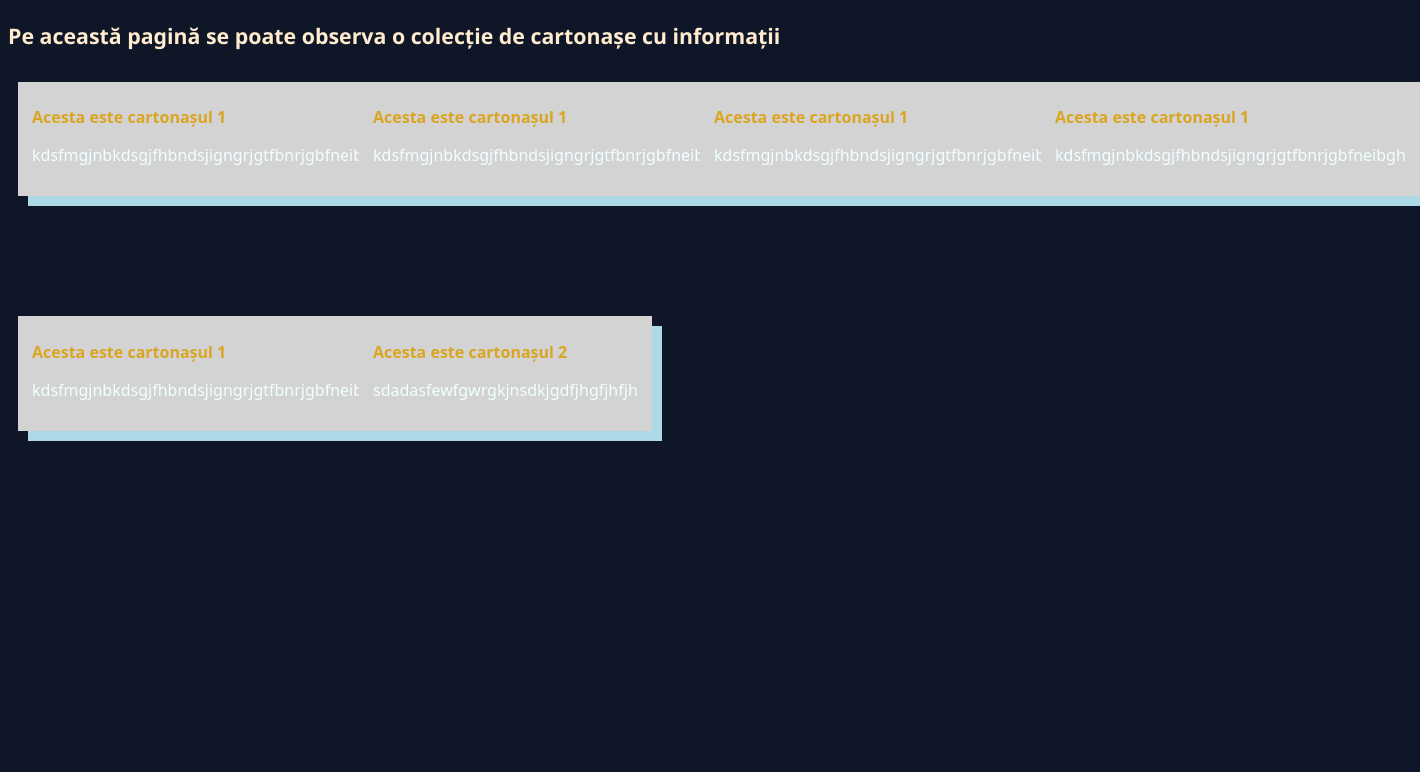
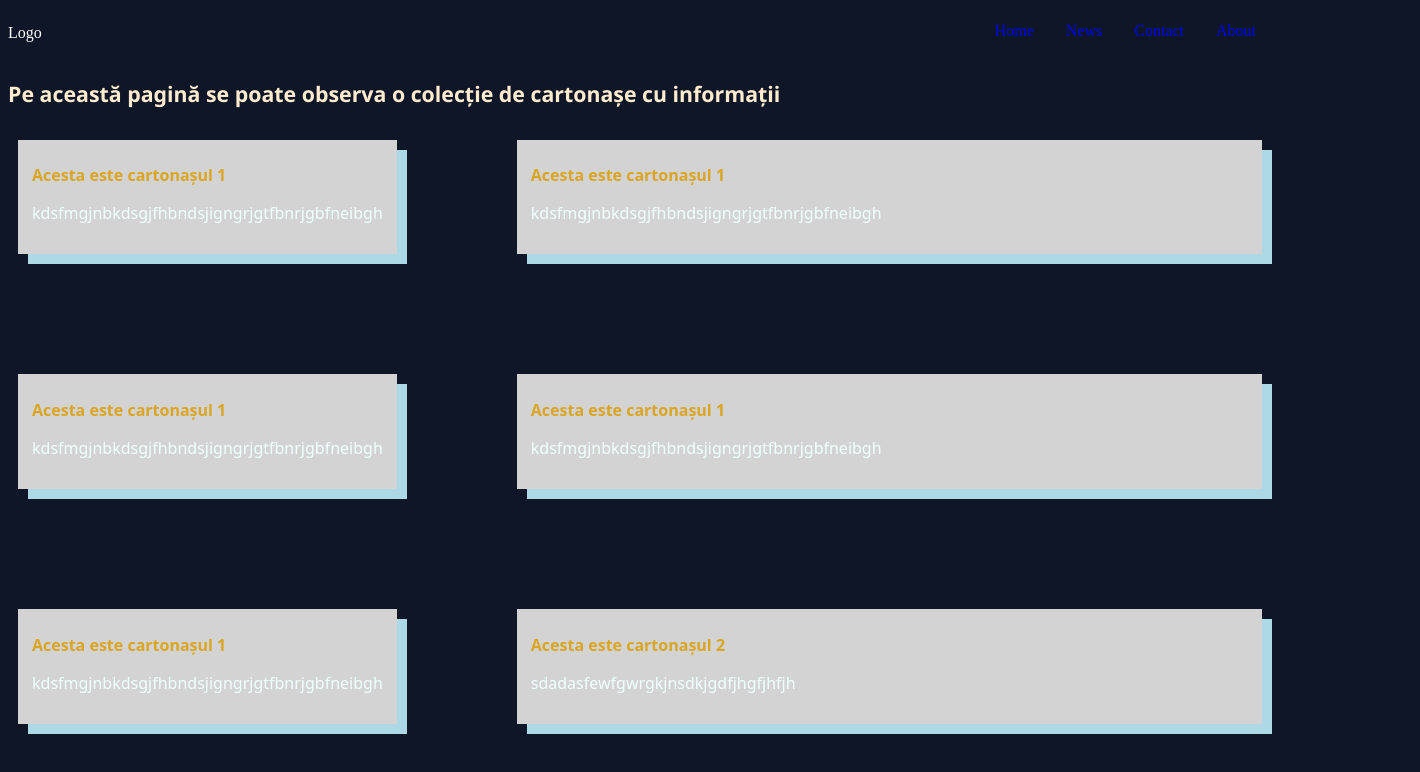
Before and after one commit to bogdanmitoiu05/laboratoare_tw, a plain HTML site: page lab3/index.html in a window 1280 px wide. Shown: the whole page, 1420 px wide, since content can reach past the window. Drawn offline with Linux system fonts and the light colour scheme.

Commit message:
Navigation bar

```diff
--- a/lab3/css/lab3.css
+++ b/lab3/css/lab3.css
@@ -21,7 +21,25 @@ header h1{
 
     grid-auto-columns: min-content;
 }
-
+nav {
+    display: flex;
+    justify-content: space-between;
+    align-items: flex-start;
+    flex-direction: column;
+}
+nav > .nav-item{
+    padding: 14px 16px;
+    text-decoration: none;
+}
+nav > .logo{
+    margin-right: auto;
+}
+@media (min-width: 768px) {
+    .card-container { grid-template-columns: 1fr 2fr; }
+    nav{
+        flex-direction: row;
+    }
+}
 .card{
     box-shadow: 10px 10px lightblue;
     margin: 10px;
--- a/lab3/index.html
+++ b/lab3/index.html
@@ -7,6 +7,13 @@
         <link rel="stylesheet" href="css/lab3.css">
     </head>
     <body>
+        <nav>
+            <p class="logo" style="color: white;">Logo</p>
+            <a class="nav-item" href="#home">Home</a>
+            <a class="nav-item" href="#news">News</a>
+            <a class="nav-item" href="#contact">Contact</a>
+            <a class="nav-item"href="#about">About</a>
+        </nav>
         <p class="important" style="color: blanchedalmond;"> Pe această pagină se poate observa o colecție de cartonașe cu informații</p>
         <div class="card-container">
             <div class="card card-b">
```
